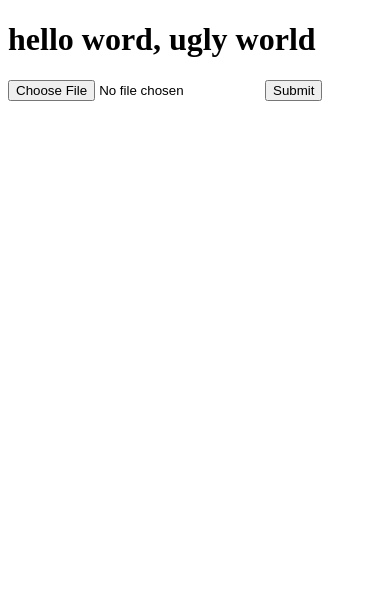
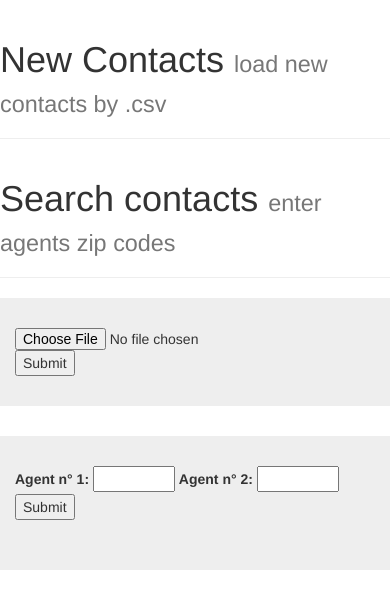
Before and after one commit to fabians2898/zipcode, a Django app: page / in a window 390 px wide. Shown: the top 609 px of the page. Run offline with Django 3.2, Linux system fonts and the light colour scheme; some libraries are stand-ins or nearby versions.

Commit message:
Improve in templates, table logic

```diff
--- a/app/templates/index.html
+++ b/app/templates/index.html
@@ -2,16 +2,72 @@
 <html lang="en">
 <head>
 	<meta charset="UTF-8">
+	<link rel="stylesheet" href="//maxcdn.bootstrapcdn.com/bootstrap/3.2.0/css/bootstrap.min.css">
+    <link rel="stylesheet" href="//maxcdn.bootstrapcdn.com/bootstrap/3.2.0/css/bootstrap-theme.min.css">
 	<title>My app</title>
 </head>
 <body>
-	<h1>hello word, ugly world</h1>
+	<div class="row">
+		<div class="page-header col-md-6">
+		  <h1>New Contacts <small>load new contacts by .csv</small></h1>
+		</div>
+		<div class="page-header col-md-6">
+		  <h1>Search contacts <small>enter agents zip codes</small></h1>
+		</div>
+	</div>
 
-	<form action="/" method="POST" enctype="multipart/form-data">
- 	  {% csrf_token %}
-	  <input type="file" name="csv" accept=".csv">
-	  <input type="submit">
-	</form>
+	<div class="row">
+		<div class="jumbotron col-md-6">
+		  <div class="container">
+				<form action="/" method="POST" enctype="multipart/form-data">
+			 	  {% csrf_token %}
+				  <input type="file" name="csv" accept=".csv">
+				  <input type="submit">
+				</form>
+		  </div>
+		</div>
+		<div class="jumbotron col-md-6">
+		  <div class="container">
+			<form action="contact-add/" method="POST">
+		 	  {% csrf_token %}
+		 	  <label>Agent n° 1:</label>
+			  <input type="number" min="10000" max="99999" name="agent_one">
+			  <label>Agent n° 2:</label>
+			  <input type="number" min="10000" max="99999" name="agent_two">
+			  <input type="submit">
+			</form>
+		  </div>
+		  <br>
+		</div>
+	</div>
+
+	{% if contacts_info %}
+		<div class="row">
+			{% for key,value in contacts_info.items %}
+				<div class="col-md-4 col-md-offset-1">
+				<h1><small>Agent ZIP code N°:{{key}}</small></h1>
+					{% if value %}
+						<table class="table table-hover">
+							<thead>
+								<th>Name</th>
+								<th>Zip Code</th>
+							</thead>
+						{% for contact in value %}
+							<tr>
+								{% for x in contact %}
+									<td>{{x}}</td>
+								{% endfor %}
+							</tr>
+						{% endfor %}
+						</table>
+					{% else %}
+						<p>There is no contact</p>
+					{% endif %}
+				</div>
+			{% endfor %}
+		</div>
+	{% endif %}
+
 
 </body>
 </html>
--- a/app/views.py
+++ b/app/views.py
@@ -39,7 +39,23 @@ class MainView(View):
 
 
 class ContactsView(View):
+    template_name = 'index.html'
     @csrf_exempt
     def post(self, request):
-        agent_one = request.POST['agent_one']
-        agent_two = request.POST['agent_two']
+        agent_one = request.POST['agent_one'][:2]
+        agent_two = request.POST['agent_two'][:2]
+
+        contacts_one = Contact.objects.filter(zip_code__startswith=agent_one)
+        contacts_two = Contact.objects.filter(zip_code__startswith=agent_two)
+
+        contacts_one = [[c.name, c.zip_code] for c in contacts_one]
+        contacts_two = [[c.name, c.zip_code] for c in contacts_two]
+
+        context = {
+            request.POST['agent_one']: contacts_one,
+            request.POST['agent_two']: contacts_two,
+        }
+
+        return TemplateResponse(request, self.template_name,
+            {'current_page': self.template_name,
+            'contacts_info': context})
--- /dev/null
+++ b/requirements.txt
@@ -0,0 +1 @@
+Django==1.7
--- a/zipcode/urls.py
+++ b/zipcode/urls.py
@@ -5,4 +5,5 @@ from app.views import *
 urlpatterns = patterns('',
     url(r'^admin/', include(admin.site.urls)),
     url(r'^$', MainView.as_view(), name='main'),
+    url(r'^contact-add/$', ContactsView.as_view(), name='contact-add'),
 )
```
